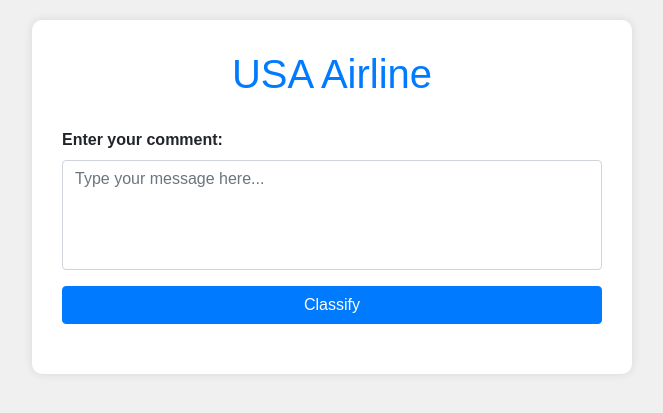
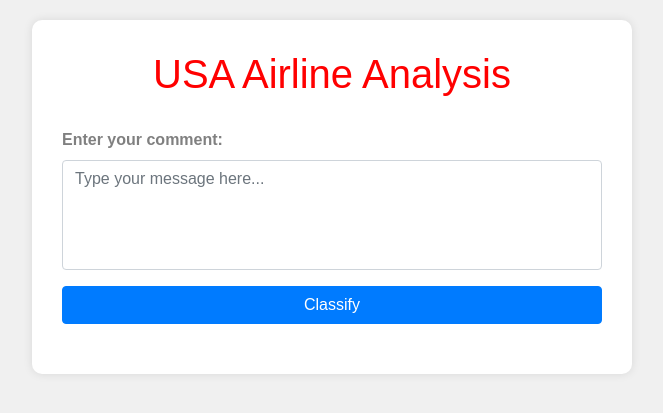
Before and after one commit to savindumahasen/USAAirLineSentimentAnalysis, a Flask app: page / in a window 1280 px wide. Shown: the top 413 px of the page, without its empty margins (308-971 px from the left). Run offline with Flask 3, Linux system fonts and the light colour scheme; parts of the project's set-up code (start-up, migrations or seed data) failed here and were passed over; some libraries are stand-ins or nearby versions.

Commit message:
Update the UI with new styles

```diff
--- a/templates/index.html
+++ b/templates/index.html
@@ -55,10 +55,10 @@
 </head>
 <body>
     <div class="container">
-        <h1>USA Airline</h1>
+        <h1 style=" color:red;">USA Airline Analysis</h1>
         <form id="spamForm">
-            <div class="form-group">
-                <label for="message">Enter your comment:</label>
+            <div  style="margin-top: 20px;"class="form-group">
+                <label style = "color:grey;"for="message">Enter your comment:</label>
                 <textarea class="form-control" id="message" name="message" rows="4" placeholder="Type your message here..." required></textarea>
             </div>
             <button type="submit" class="btn btn-primary btn-block">Classify</button>
```
